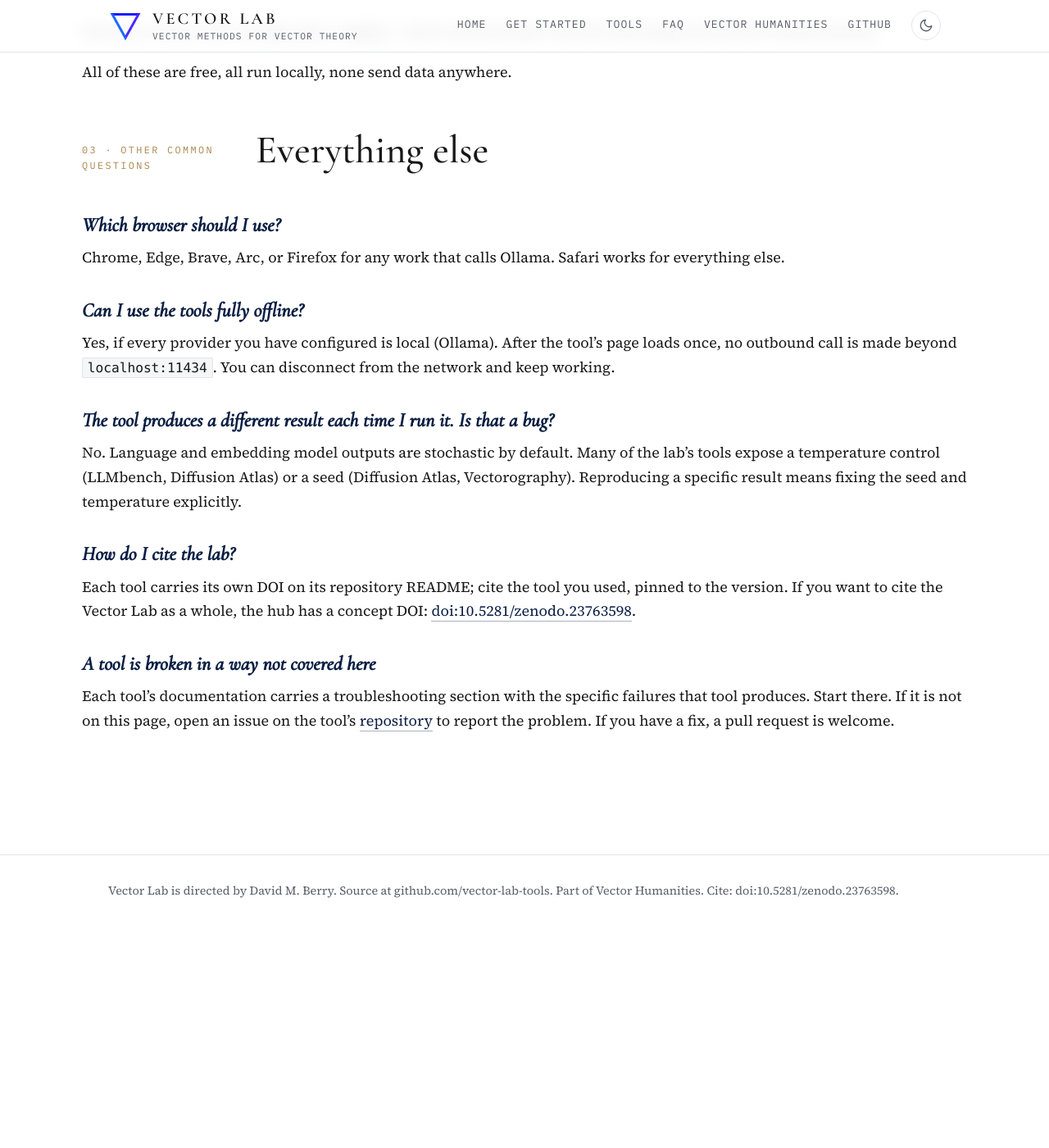
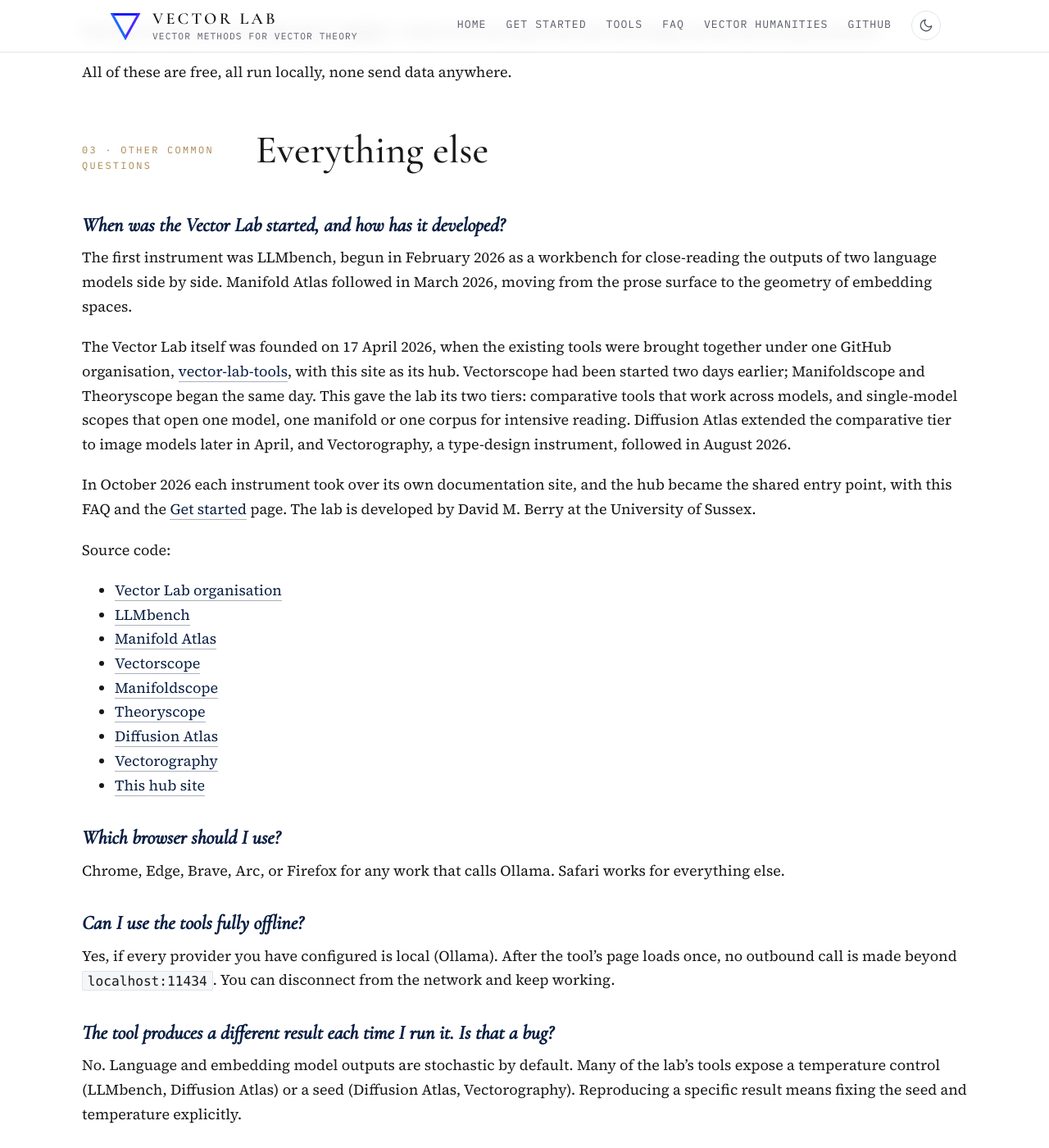
Before and after one commit to vector-lab-tools/vector-lab-tools.github.io, a Jekyll site: the page built from faq.md, in a window 1280 px wide and 1400 px high, scrolled down 4567 px. Shown: the whole window at 82% size. Built offline with Jekyll 4.4.1, drawn with Linux system fonts in a browser that asks for light colours; before the commit the page ends 5697 px from its top, so only the background shows below that.

Commit message:
FAQ: when the lab started, how it developed, links to the source
Dates from each repository's first commit and the hub's project log: LLMbench February 2026, Manifold Atlas March, the organisation and hub 17 April 2026, Diffusion Atlas late April, Vectorography August, per-tool documentation sites October.

```diff
--- a/faq.md
+++ b/faq.md
@@ -183,6 +183,26 @@ All of these are free, all run locally, none send data anywhere.
 ## Everything else
 </div>
 
+### When was the Vector Lab started, and how has it developed?
+
+The first instrument was LLMbench, begun in February 2026 as a workbench for close-reading the outputs of two language models side by side. Manifold Atlas followed in March 2026, moving from the prose surface to the geometry of embedding spaces.
+
+The Vector Lab itself was founded on 17 April 2026, when the existing tools were brought together under one GitHub organisation, [vector-lab-tools](https://github.com/vector-lab-tools), with this site as its hub. Vectorscope had been started two days earlier; Manifoldscope and Theoryscope began the same day. This gave the lab its two tiers: comparative tools that work across models, and single-model scopes that open one model, one manifold or one corpus for intensive reading. Diffusion Atlas extended the comparative tier to image models later in April, and Vectorography, a type-design instrument, followed in August 2026.
+
+In October 2026 each instrument took over its own documentation site, and the hub became the shared entry point, with this FAQ and the [Get started](get-started.html) page. The lab is developed by David M. Berry at the University of Sussex.
+
+Source code:
+
+- [Vector Lab organisation](https://github.com/vector-lab-tools)
+- [LLMbench](https://github.com/vector-lab-tools/LLMbench)
+- [Manifold Atlas](https://github.com/vector-lab-tools/manifold-atlas)
+- [Vectorscope](https://github.com/vector-lab-tools/vectorscope)
+- [Manifoldscope](https://github.com/vector-lab-tools/manifoldscope)
+- [Theoryscope](https://github.com/vector-lab-tools/theoryscope)
+- [Diffusion Atlas](https://github.com/vector-lab-tools/diffusionatlas)
+- [Vectorography](https://github.com/vector-lab-tools/vectorography)
+- [This hub site](https://github.com/vector-lab-tools/vector-lab-tools.github.io)
+
 ### Which browser should I use?
 
 Chrome, Edge, Brave, Arc, or Firefox for any work that calls Ollama. Safari works for everything else.
```
